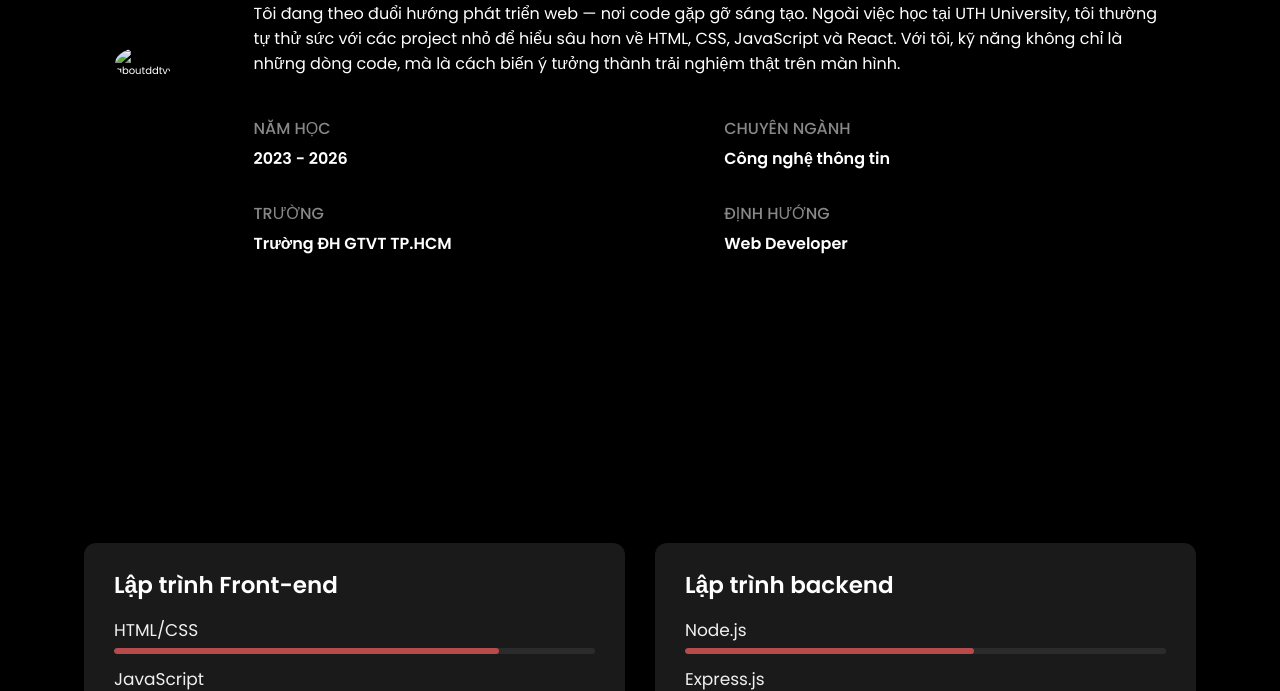
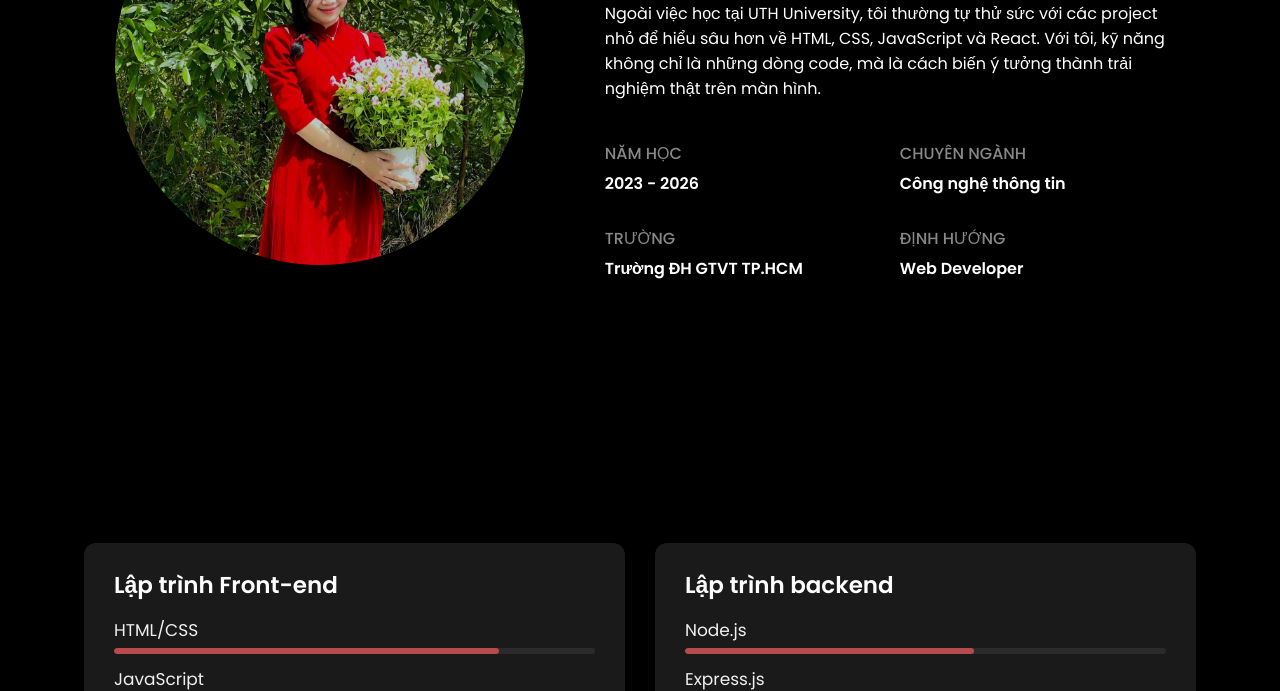
Before and after one commit to ddtuongvy/Portfolio_ddtuongvy, a plain HTML site: page skills.html in a window 1280 px wide. Shown: the part 409-1100 px from the top of the page. Drawn offline with Linux system fonts and the light colour scheme; the site is published under a folder, as on GitHub Pages, so addresses that start at the root find nothing.

```diff
--- a/skills.html
+++ b/skills.html
@@ -57,7 +57,7 @@
 </div>
         </div>
         <div class="about-img">
-            <img src="/hinhanh/4.jpg" alt="aboutddtvy">
+            <img src="hinhanh/4.jpg" alt="aboutddtvy">
         </div>
     </section>
 
```
